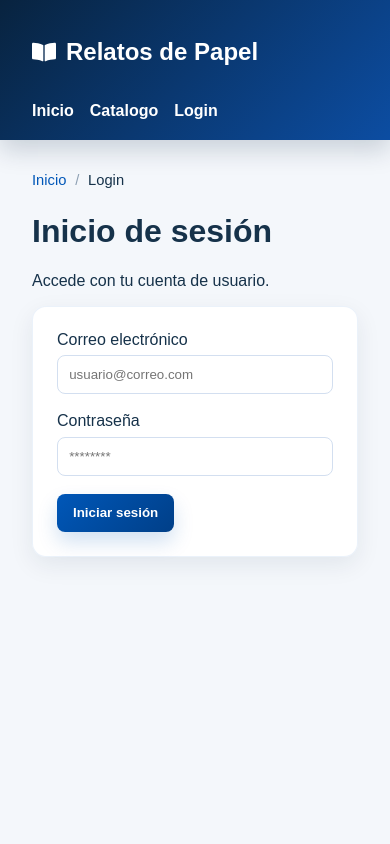
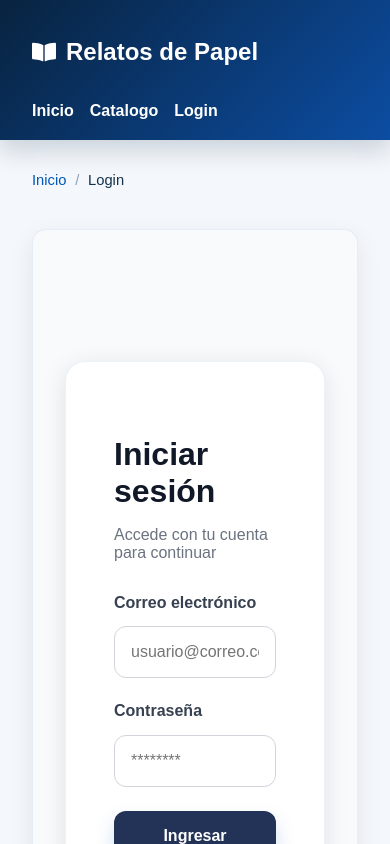
Before and after one commit to EdgarJP006/relatos-papel-spa, a React (Vite) app: page /login in a window 390 px wide. Shown: the top 844 px of the page. Built offline with nearby package versions, Linux system fonts and the light colour scheme.

Commit message:
update checkout

```diff
--- a/src/pages/Login.jsx
+++ b/src/pages/Login.jsx
@@ -26,14 +26,30 @@ function Login() {
   }
 
   return (
-    <main>
-      <h1>Inicio de sesión</h1>
+    <main className="login-page">
 
-      <p>Accede con tu cuenta de usuario.</p>
+      <section className="login-image-section">
+        <div className="login-overlay">
+          <h1>Relatos de Papel</h1>
+          <p>
+            Explora historias únicas y descubre tu próxima aventura literaria.
+          </p>
+        </div>
+      </section>
 
-      <form onSubmit={handleSubmit}>
-        <div>
-          <label htmlFor="email">Correo electrónico</label>
+      <section className="login-form-section">
+        <form
+          className="login-form"
+          onSubmit={handleSubmit}
+        >
+          <h2>Iniciar sesión</h2>
+          <p className="login-subtitle">
+            Accede con tu cuenta para continuar
+          </p>
+          <div className="input-group">
+            <label htmlFor="email">
+              Correo electrónico
+            </label>
 
             <input
               id="email"
@@ -44,10 +60,10 @@ function Login() {
             />
           </div>
 
-        <br />
-
-        <div>
-          <label htmlFor="password">Contraseña</label>
+          <div className="input-group">
+            <label htmlFor="password">
+              Contraseña
+            </label>
 
             <input
               id="password"
@@ -58,14 +74,16 @@ function Login() {
             />
           </div>
 
-        <br />
-
+          {error && (
+            <p className="login-error">
+              {error}
+            </p>
+          )}
           <button type="submit">
-          Iniciar sesión
+            Ingresar
           </button>
-
-        {error && <p>{error}</p>}
         </form>
+      </section>
     </main>
   )
 }
--- a/src/styles/global.css
+++ b/src/styles/global.css
@@ -584,7 +584,7 @@ section {
   padding: 1rem;
   border: none;
   border-radius: 12px;
-  background: #0c4da2;
+  background: #233357;
   color: white;
   font-size: 1rem;
   font-weight: bold;
@@ -593,7 +593,7 @@ section {
 }
 
 .logout-button:hover {
-  background: #887c7c;
+  background: #b45309;
 }
 
 .orders-card {
@@ -660,3 +660,260 @@ section {
     grid-template-columns: 1fr;
   }
 }
+
+/*LOGIN*/
+.login-page {
+  min-height: 100vh;
+  display: grid;
+  grid-template-columns: 1fr 1fr;
+  font-family: Arial, sans-serif;
+}
+
+.login-image-section {
+  background-image: url('https://images.unsplash.com/photo-1512820790803-83ca734da794');
+  background-size: cover;
+  background-position: center;
+  position: relative;
+}
+
+.login-overlay {
+  width: 100%;
+  height: 100%;
+  background: rgba(0,0,0,0.55);
+  display: flex;
+  flex-direction: column;
+  justify-content: center;
+  padding: 4rem;
+  color: white;
+}
+
+.login-overlay h1 {
+  font-size: 4rem;
+  margin-bottom: 1rem;
+}
+
+.login-overlay p {
+  font-size: 1.2rem;
+  max-width: 500px;
+  line-height: 1.6;
+}
+
+.login-form-section {
+  display: flex;
+  justify-content: center;
+  align-items: center;
+  background: #f9fafb;
+  padding: 2rem;
+}
+
+.login-form {
+  width: 100%;
+  max-width: 420px;
+  background: white;
+  padding: 3rem;
+  border-radius: 20px;
+  box-shadow: 0px 5px 25px rgba(0,0,0,0.1);
+}
+
+.login-form h2 {
+  font-size: 2rem;
+  margin-bottom: 0.5rem;
+  color: #111827;
+}
+
+.login-subtitle {
+  color: #6b7280;
+  margin-bottom: 2rem;
+}
+
+.input-group {
+  display: flex;
+  flex-direction: column;
+  margin-bottom: 1.5rem;
+}
+
+.input-group label {
+  margin-bottom: 0.5rem;
+  color: #374151;
+  font-weight: bold;
+}
+
+.input-group input {
+  padding: 1rem;
+  border: 1px solid #d1d5db;
+  border-radius: 12px;
+  font-size: 1rem;
+  transition: 0.3s;
+}
+
+.input-group input:focus {
+  outline: none;
+  border-color: #d97706;
+  box-shadow: 0 0 0 4px rgba(217,119,6,0.15);
+}
+
+.login-form button {
+  width: 100%;
+  padding: 1rem;
+  border: none;
+  border-radius: 12px;
+  background: #233357;
+  color: white;
+  font-size: 1rem;
+  font-weight: bold;
+  cursor: pointer;
+  transition: 0.3s;
+}
+
+.login-form button:hover {
+  background: #b45309;
+}
+
+.login-error {
+  margin-bottom: 1rem;
+  color: #dc2626;
+  font-weight: bold;
+}
+
+@media (max-width: 900px) {
+  .login-page {
+    grid-template-columns: 1fr;
+  }
+  .login-image-section {
+    display: none;
+  }
+}
+
+.checkout-page {
+  min-height: 100vh;
+  background: #f3f4f6;
+  padding: 3rem 2rem;
+  font-family: Arial, sans-serif;
+}
+
+.checkout-container {
+  max-width: 1200px;
+  margin: auto;
+  display: grid;
+  grid-template-columns: 2fr 1fr;
+  gap: 2rem;
+}
+
+.checkout-form-card,
+.checkout-summary-card {
+  background: white;
+  padding: 2rem;
+  border-radius: 20px;
+  box-shadow: 0px 5px 20px rgba(0,0,0,0.08);
+}
+
+.checkout-form-card h1 {
+  margin-bottom: 0.5rem;
+  color: #111827;
+}
+
+.checkout-subtitle {
+  margin-bottom: 2rem;
+  color: #6b7280;
+}
+
+.input-group {
+  display: flex;
+  flex-direction: column;
+  margin-bottom: 1.5rem;
+}
+
+.input-group label {
+  margin-bottom: 0.5rem;
+  font-weight: bold;
+  color: #374151;
+}
+
+.input-group input {
+  padding: 1rem;
+  border: 1px solid #d1d5db;
+  border-radius: 12px;
+  font-size: 1rem;
+  transition: 0.3s;
+}
+
+.input-group input:focus {
+  outline: none;
+  border-color: #d97706;
+  box-shadow: 0 0 0 4px rgba(217,119,6,0.15);
+}
+
+.checkout-form-card button {
+  width: 100%;
+  padding: 1rem;
+  border: none;
+  border-radius: 12px;
+  background: #d97706;
+  color: white;
+  font-size: 1rem;
+  font-weight: bold;
+  cursor: pointer;
+  transition: 0.3s;
+}
+
+.checkout-form-card button:hover {
+  background: #b45309;
+}
+
+.checkout-form-card button:disabled {
+  background: #9ca3af;
+  cursor: not-allowed;
+}
+
+.checkout-summary-card h2 {
+  margin-bottom: 2rem;
+  color: #111827;
+}
+
+.checkout-item {
+  display: flex;
+  justify-content: space-between;
+  align-items: center;
+  padding: 1rem 0;
+  border-bottom: 1px solid #e5e7eb;
+}
+
+.checkout-item h3 {
+  font-size: 1rem;
+  color: #111827;
+}
+
+.checkout-total {
+  display: flex;
+  justify-content: space-between;
+  margin-top: 2rem;
+  padding-top: 1rem;
+  border-top: 2px solid #e5e7eb;
+  font-size: 1.3rem;
+  color: #111827;
+}
+
+@media (max-width: 900px) {
+  .checkout-container {
+    grid-template-columns: 1fr;
+  }
+}
+
+.section-title {
+  margin-top: 2rem;
+  margin-bottom: 1rem;
+  color: #111827;
+  font-size: 1.3rem;
+}
+
+.payment-row {
+  display: grid;
+  grid-template-columns: 1fr 1fr;
+  gap: 1rem;
+}
+
+.checkout-item p {
+  margin-top: 0.3rem;
+  color: #6b7280;
+  font-size: 0.9rem;
+}
```
Also changed, not shown: src/pages/Checkout.jsx (+131 -75 lines). Lines whose indentation alone changed are shown as unchanged.
